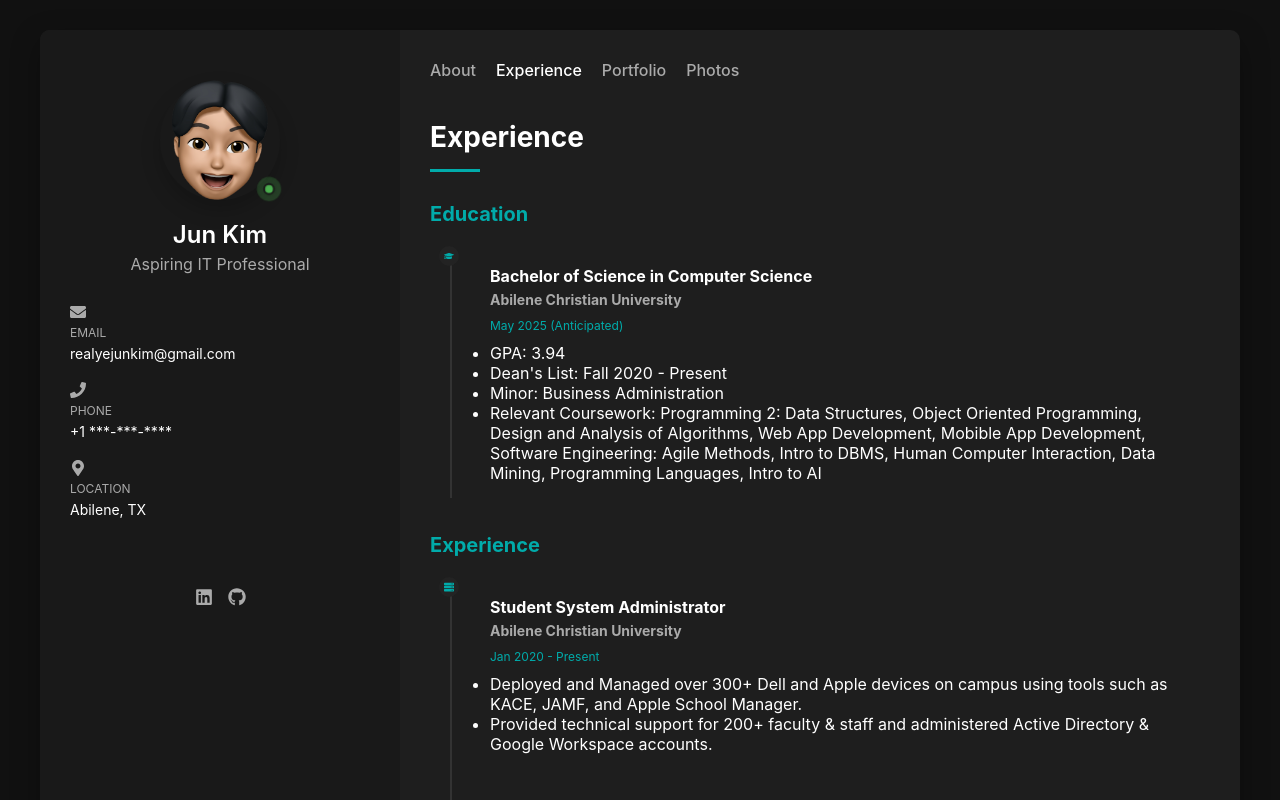
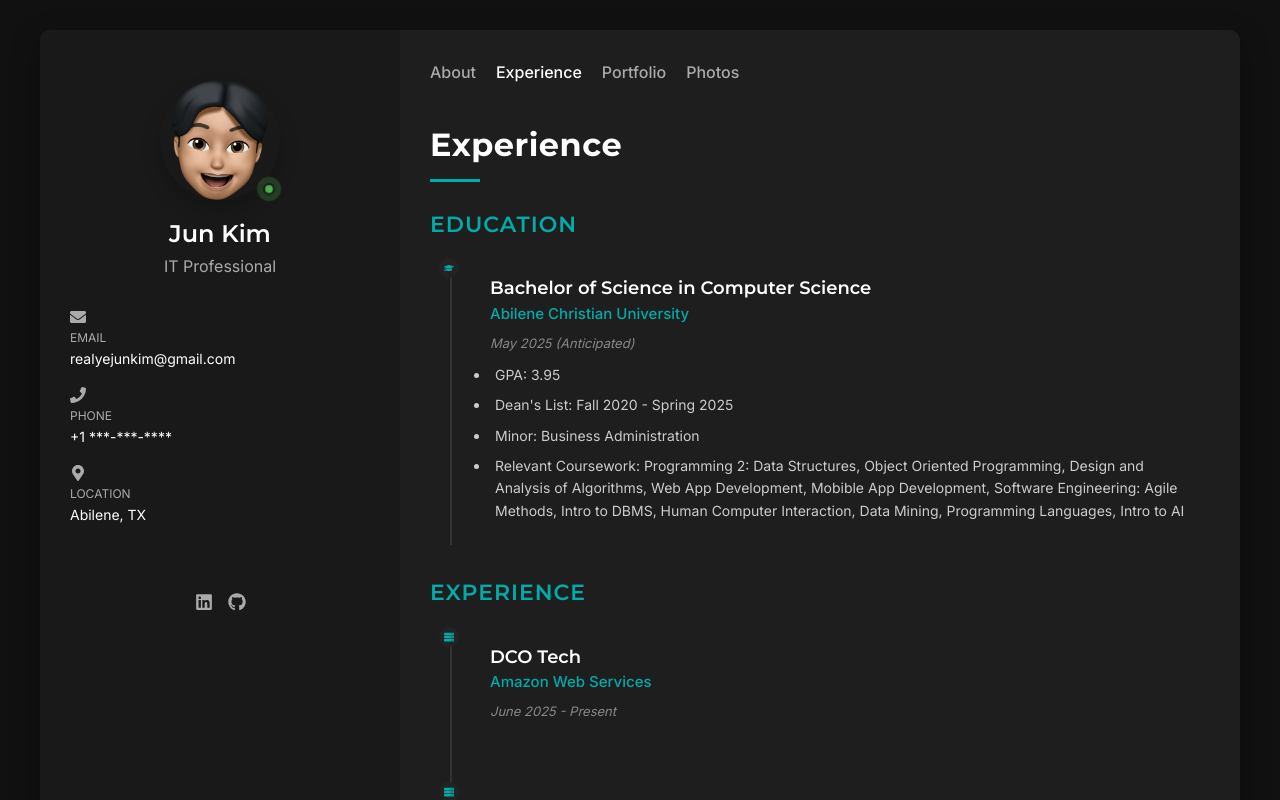
Before and after one commit to yjk01/portfolio25, a React (Create React App) app: page / in a window 1280 px wide. Both pictures are taken after a click on the link "Experience". Shown: the top 800 px of the page. Built offline with nearby package versions, Linux system fonts and the light colour scheme.

Commit message:
updated information

```diff
--- a/public/index.html
+++ b/public/index.html
@@ -15,6 +15,10 @@
       user's mobile device or desktop. See https://developers.google.com/web/fundamentals/web-app-manifest/
     -->
     <link rel="manifest" href="%PUBLIC_URL%/manifest.json" />
+    <!-- Google Fonts -->
+    <link rel="preconnect" href="https://fonts.googleapis.com">
+    <link rel="preconnect" href="https://fonts.gstatic.com" crossorigin>
+    <link href="https://fonts.googleapis.com/css2?family=Montserrat:wght@300;400;500;600;700;800&family=Inter:wght@300;400;500;600&display=swap" rel="stylesheet">
     <!--
       Notice the use of %PUBLIC_URL% in the tags above.
       It will be replaced with the URL of the `public` folder during the build.
--- a/src/App.css
+++ b/src/App.css
@@ -3,7 +3,66 @@
   margin: 0;
   padding: 0;
   box-sizing: border-box;
+  font-family: "Inter", -apple-system, BlinkMacSystemFont, "Segoe UI", "Roboto",
+    sans-serif;
+}
+
+/* Typography Hierarchy */
+h1,
+h2,
+h3,
+h4,
+h5,
+h6 {
+  font-family: "Montserrat", sans-serif;
+  font-weight: 600;
+  line-height: 1.2;
+}
+
+h1 {
+  font-weight: 700;
+  font-size: 2.5rem;
+}
+
+h2 {
+  font-weight: 600;
+  font-size: 2rem;
+}
+
+h3 {
+  font-weight: 600;
+  font-size: 1.5rem;
+}
+
+h4 {
+  font-weight: 500;
+  font-size: 1.25rem;
+}
+
+h5 {
+  font-weight: 500;
+  font-size: 1.125rem;
+}
+
+h6 {
+  font-weight: 500;
+  font-size: 1rem;
+}
+
+/* Body text styles */
+p,
+li,
+span {
   font-family: "Inter", sans-serif;
+  font-weight: 400;
+  line-height: 1.6;
+}
+
+/* Button and interactive elements */
+button,
+.btn {
+  font-family: "Montserrat", sans-serif;
+  font-weight: 500;
 }
 
 /* Custom scrollbar styles */
@@ -244,9 +303,13 @@
 }
 
 .section-title {
-  font-size: 28px;
+  font-family: "Montserrat", sans-serif;
+  font-size: 32px;
+  font-weight: 700;
   margin-bottom: 15px;
   position: relative;
+  color: #ffffff;
+  letter-spacing: 0.5px;
 }
 
 .underline {
@@ -523,8 +586,12 @@
 }
 
 .resume-section-header h3 {
-  font-size: 20px;
+  font-family: "Montserrat", sans-serif;
+  font-size: 22px;
+  font-weight: 600;
   color: #01abaa;
+  text-transform: uppercase;
+  letter-spacing: 1px;
 }
 
 .timeline {
@@ -569,20 +636,43 @@
 }
 
 .timeline-content h4 {
-  font-size: 16px;
+  font-family: "Montserrat", sans-serif;
+  font-size: 18px;
+  font-weight: 600;
   margin-bottom: 5px;
+  color: #ffffff;
 }
 
 .timeline-content h5 {
-  font-size: 14px;
-  color: #aaa;
+  font-family: "Inter", sans-serif;
+  font-size: 15px;
+  font-weight: 500;
+  color: #01abaa;
   margin-bottom: 10px;
 }
 
 .timeline-date {
-  font-size: 12px;
-  color: #01abaa;
+  font-family: "Inter", sans-serif;
+  font-size: 13px;
+  font-weight: 400;
+  color: #888;
   margin-bottom: 10px;
+  font-style: italic;
+}
+
+/* Enhanced list styles for better readability */
+.timeline-content ul {
+  margin-top: 10px;
+}
+
+.timeline-content li {
+  font-family: "Inter", sans-serif;
+  font-size: 14px;
+  font-weight: 400;
+  line-height: 1.6;
+  color: #cccccc;
+  margin-bottom: 8px;
+  padding-left: 5px;
 }
 
 .certifications {
@@ -605,8 +695,11 @@
 }
 
 .certification-details h4 {
+  font-family: "Montserrat", sans-serif;
   font-size: 16px;
+  font-weight: 600;
   margin-bottom: 5px;
+  color: #ffffff;
 }
 
 /* Portfolio Section Styles */
--- a/src/App.js
+++ b/src/App.js
@@ -38,7 +38,7 @@
             <Avatar3D imageUrl={logo1} />
 
             <h2 className="name">Jun Kim</h2>
-            <p className="profession">Aspiring IT Professional</p>
+            <p className="profession">IT Professional</p>
 
             <div className="contact-info">
               <div className="contact-item">
--- a/src/components/ResumeSection.js
+++ b/src/components/ResumeSection.js
@@ -23,8 +23,8 @@
               <h5>Abilene Christian University</h5>
               <p className="timeline-date">May 2025 (Anticipated)</p>
               <ul>
-                <li>GPA: 3.94</li>
-                <li>Dean's List: Fall 2020 - Present</li>
+                <li>GPA: 3.95</li>
+                <li>Dean's List: Fall 2020 - Spring 2025</li>
                 <li>Minor: Business Administration</li>
                 <li>Relevant Coursework: Programming 2: Data Structures, Object Oriented Programming, Design and Analysis of Algorithms,
                 Web App Development, Mobible App Development, Software Engineering: Agile Methods, Intro to DBMS, Human Computer Interaction, Data Mining,
@@ -42,9 +42,20 @@
           <div className="timeline-item">
             <div className="timeline-dot"><FaServer /></div>
             <div className="timeline-content">
+              <h4>DCO Tech</h4>
+              <h5>Amazon Web Services</h5>
+              <p className="timeline-date">June 2025 - Present</p>
+              <ul>
+              </ul>
+            </div>
+          </div>
+
+          <div className="timeline-item">
+            <div className="timeline-dot"><FaServer /></div>
+            <div className="timeline-content">
               <h4>Student System Administrator</h4>
               <h5>Abilene Christian University</h5>
-              <p className="timeline-date">Jan 2020 - Present</p>
+              <p className="timeline-date">Jan 2020 - May 2025</p>
               <ul>
                 <li>Deployed and Managed over 300+ Dell and Apple devices on campus using tools such as KACE, JAMF, and Apple School Manager.</li>
                 <li>Provided technical support for 200+ faculty & staff and administered Active Directory & Google Workspace accounts.</li>
@@ -57,7 +68,7 @@
             <div className="timeline-content">
               <h4>Student Network Administrator</h4>
               <h5>Abilene Christian University</h5>
-              <p className="timeline-date">July 2023 - Present</p>
+              <p className="timeline-date">July 2023 - May 2025</p>
               <ul>
                 <li>Configured and activated network ports, troubleshooting Layer 1 and Layer 2 connectivity issues using network switches, cable tracing tools, and network testers.</li>
                 <li>Installed, maintained, and decommisioned network hardware, including wireless access points, structured cabling, and UPS battery backup systems.</li>
--- a/src/components/ServicesSection.js
+++ b/src/components/ServicesSection.js
@@ -18,7 +18,7 @@
           </div>
           <h3 className="service-title">Computer Science Degree</h3>
           <p className="service-description">
-            Senior Computer Science Student at Abilene Christian University.
+             Computer Science Graduate from Abilene Christian University.
           </p>
         </div>
 
--- a/src/index.css
+++ b/src/index.css
@@ -1,13 +1,13 @@
 body {
   margin: 0;
-  font-family: -apple-system, BlinkMacSystemFont, 'Segoe UI', 'Roboto', 'Oxygen',
-    'Ubuntu', 'Cantarell', 'Fira Sans', 'Droid Sans', 'Helvetica Neue',
+  font-family: "Inter", -apple-system, BlinkMacSystemFont, "Segoe UI", "Roboto",
+    "Oxygen", "Ubuntu", "Cantarell", "Fira Sans", "Droid Sans", "Helvetica Neue",
     sans-serif;
   -webkit-font-smoothing: antialiased;
   -moz-osx-font-smoothing: grayscale;
 }
 
 code {
-  font-family: source-code-pro, Menlo, Monaco, Consolas, 'Courier New',
+  font-family: source-code-pro, Menlo, Monaco, Consolas, "Courier New",
     monospace;
 }
```
